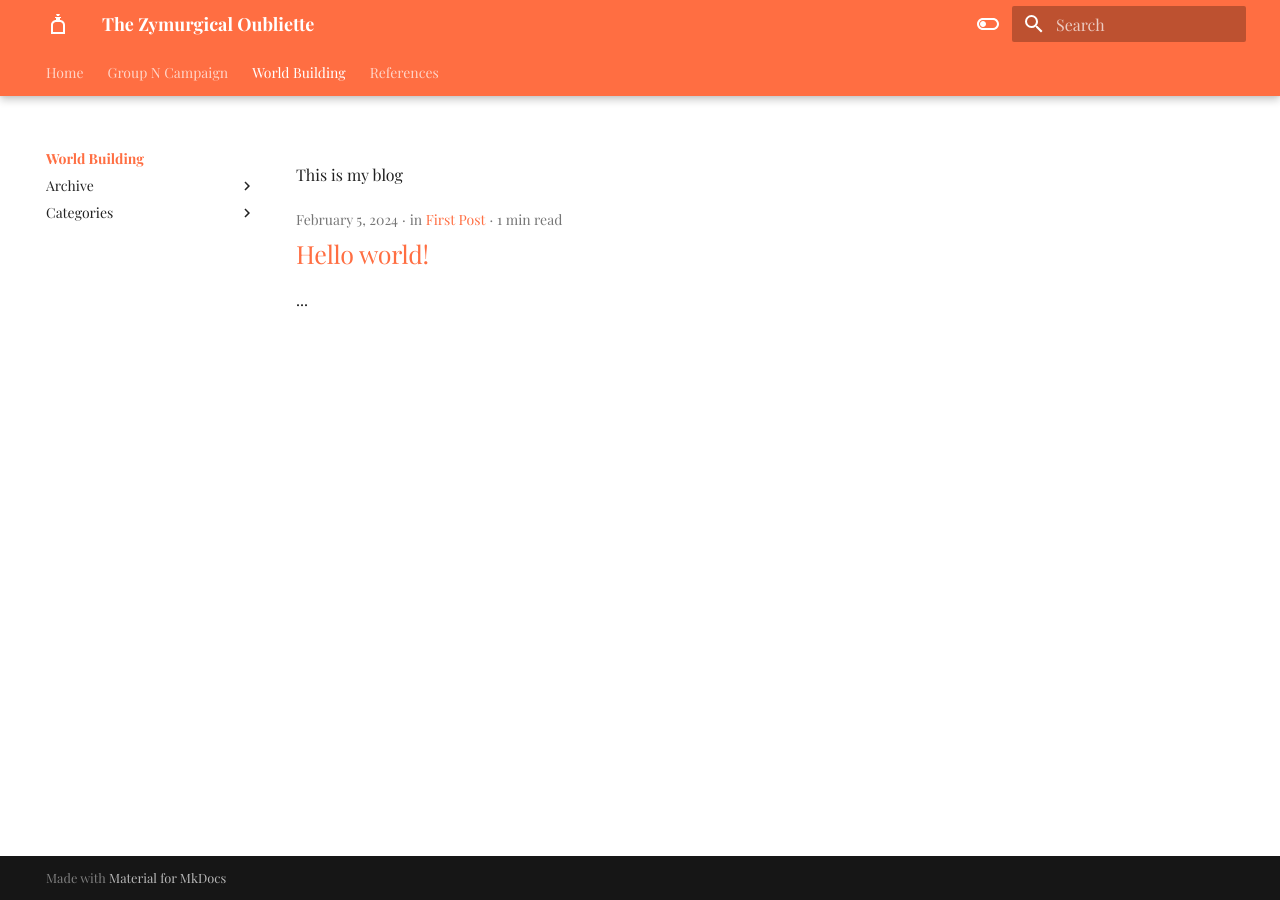
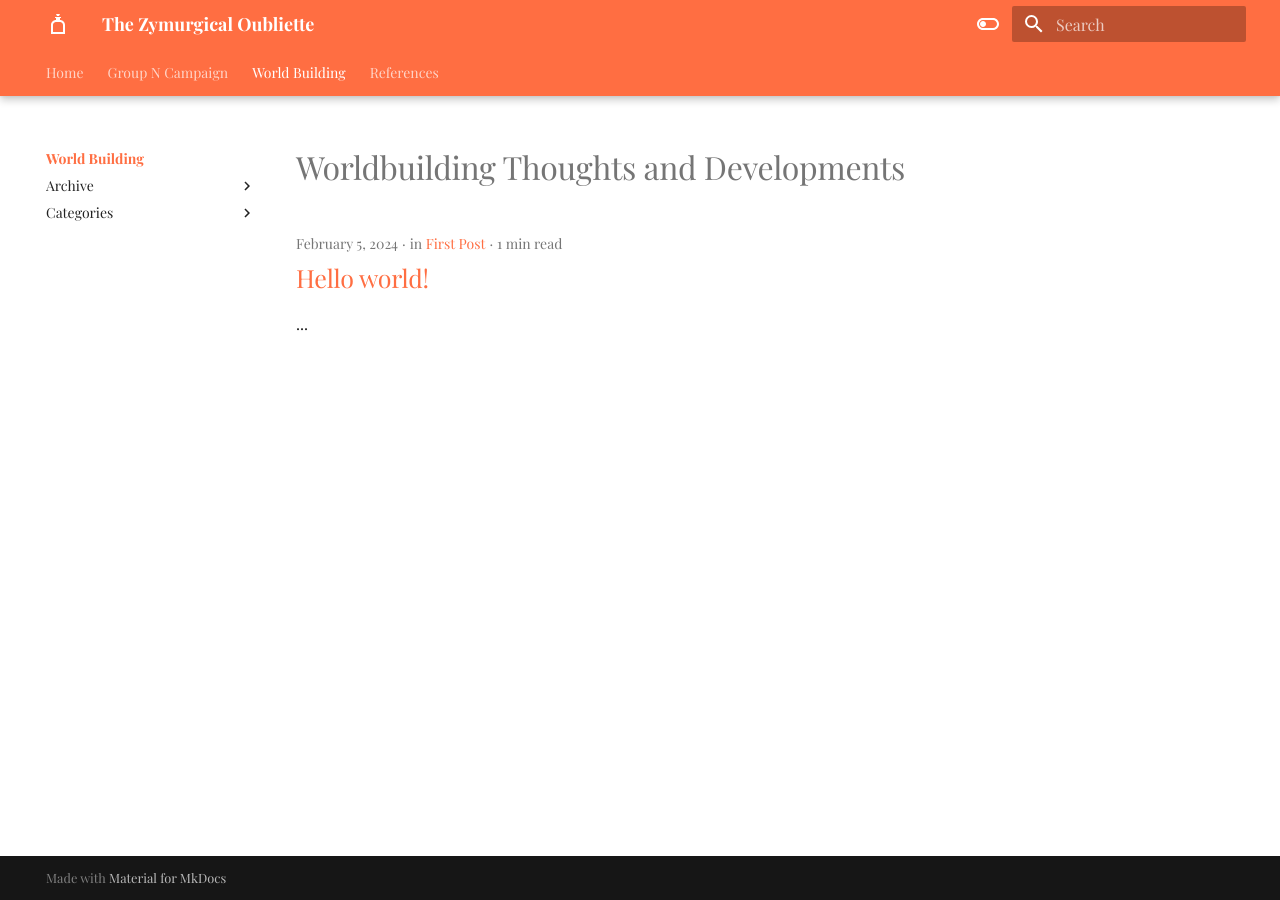
Before and after one commit to Half-Guinea-Press/zymurgical-oubliette, an MkDocs documentation site: the page built from docs/blog/index.md, in a window 1280 px wide. Built offline with MkDocs 1.6.1 and Material for MkDocs 9.7.7, drawn with Linux system fonts in a browser that asks for light colours; some web fonts are replaced; comment, search, counter and statistics services are not loaded.

Commit message:
Update index.md

```diff
--- a/docs/blog/index.md
+++ b/docs/blog/index.md
@@ -1 +1 @@
-This is my blog
+# Worldbuilding Thoughts and Developments
```
